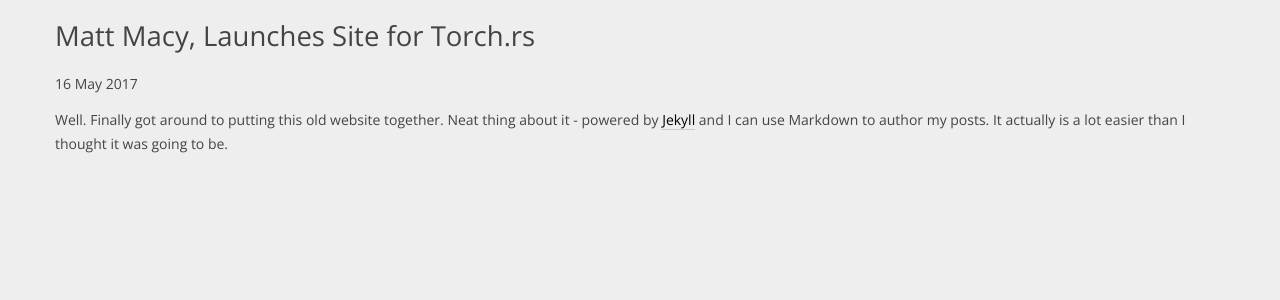
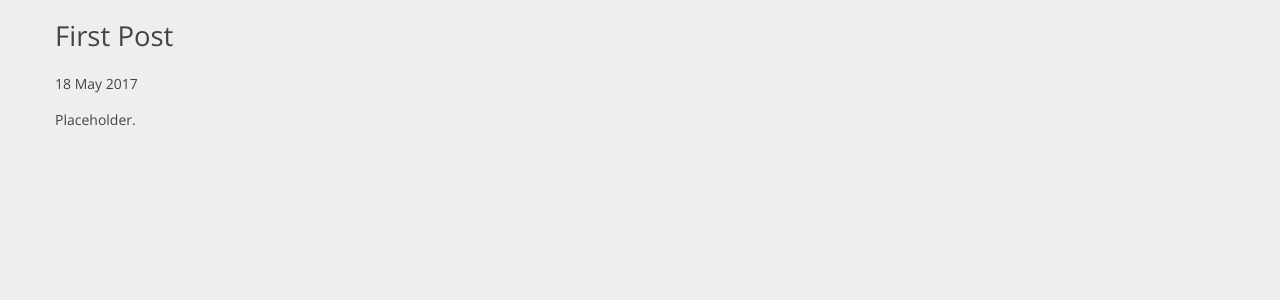
Before and after one commit to mattmacy/mattmacy.github.io, a Jekyll site: the page built from _posts/2017-05-18-site-launched.md, in a window 1280 px wide. Shown: the top 300 px of the page. Built offline with Jekyll 4.4.1, drawn with Linux system fonts in a browser that asks for light colours.

Commit message:
rename placeholder

```diff
--- a/_posts/2017-05-18-site-launched.md
+++ b/_posts/2017-05-18-site-launched.md
@@ -1,7 +1,7 @@
 ---
 layout: post
-title: "Matt Macy, Launches Site for Torch.rs"
-date: 2017-05-16
+title: "First Post"
+date: 2017-05-18
 ---
 
-Well. Finally got around to putting this old website together. Neat thing about it - powered by [Jekyll](http://jekyllrb.com) and I can use Markdown to author my posts. It actually is a lot easier than I thought it was going to be.
+Placeholder.
```
